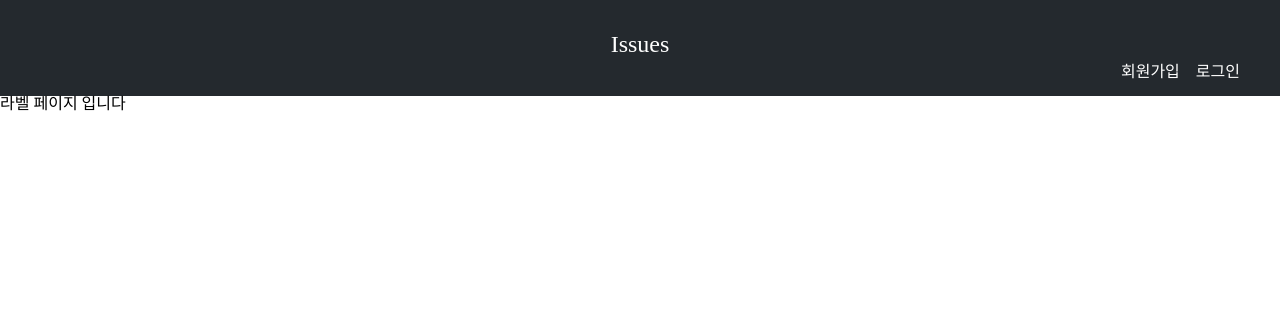
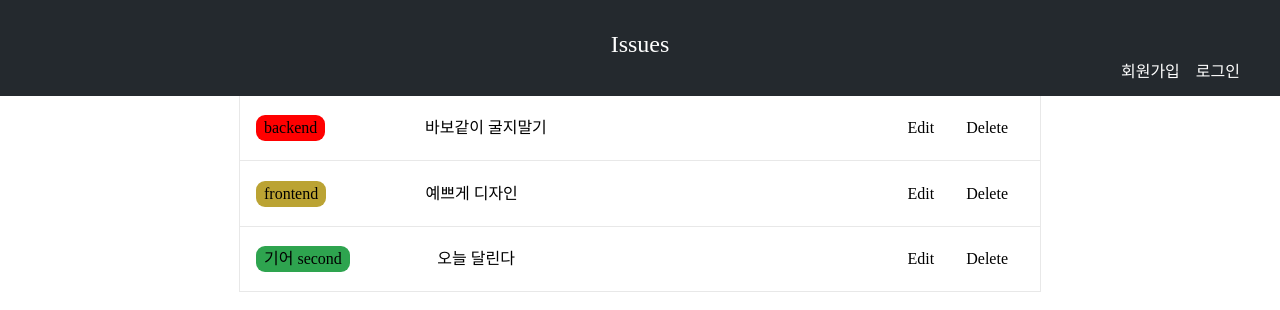
Before and after one commit to boostcamp-2020/IssueTracker-15, a React app in the folder web/client/: page /label in a window 1280 px wide. Shown: the top 310 px of the page. Built offline with nearby package versions, Linux system fonts and the light colour scheme.

Commit message:
feat    : ⚡ label 목록 component 구현

```diff
--- /dev/null
+++ b/web/client/src/@types/label-form.ts
@@ -0,0 +1,6 @@
+export default interface LabelForm {
+  id: number;
+  title: string;
+  description: string;
+  color: string;
+}
--- a/web/client/src/components/button/style.tsx
+++ b/web/client/src/components/button/style.tsx
@@ -6,7 +6,7 @@ export const CustomButton = styled.div`
   align-items: center;
 
   border-radius: 6px;
-  color: ${(porps) => (porps.color === "white" ? "black" : "white")};
+  color: ${(props) => (props.color === "white" ? "black" : "white")};
   background-color: ${(porps) =>
     porps.color === "white" ? "white" : "#2ea44f"};
   width: 3rem;
--- /dev/null
+++ b/web/client/src/components/label-row-container/index.tsx
@@ -0,0 +1,20 @@
+import React from "react";
+import LabelForm from "../../@types/label-form";
+import LabelRow from "../label-row";
+import * as S from "./style";
+
+export default function LabelRowContainer() {
+  const labels: LabelForm[] = [
+    { title: "backend", color: "#ff0000", description: "바보같이 굴지말기" },
+    { title: "frontend", color: "#bba333", description: "예쁘게 디자인" },
+    { title: "기어 second", color: "#2ea44f", description: "오늘 달린다" },
+  ];
+
+  return (
+    <S.LabelRowContainer>
+      {labels.map((label) => {
+        return <LabelRow label={label} />;
+      })}
+    </S.LabelRowContainer>
+  );
+}
--- /dev/null
+++ b/web/client/src/components/label-row-container/style.tsx
@@ -0,0 +1,8 @@
+import styled from "styled-components";
+
+export const LabelRowContainer = styled.div`
+  display: flex;
+  flex-direction: column;
+  justify-content: center;
+  align-items: center;
+`;
--- a/web/client/src/components/label-row/style.tsx
+++ b/web/client/src/components/label-row/style.tsx
@@ -7,7 +7,9 @@ export const LabelRow = styled.div`
   align-items: center;
   width: 60%;
   padding: 1.2rem 1rem;
-  border: 1px solid #e7eaef;
+  border-left: 1px solid #e8e8e8;
+  border-right: 1px solid #e8e8e8;
+  border-bottom: 1px solid #e8e8e8;
 `;
 
 export const LabelContainer = styled.div`
--- a/web/client/src/components/label/style.tsx
+++ b/web/client/src/components/label/style.tsx
@@ -7,6 +7,6 @@ export const Label = styled.div`
   align-items: center;
   background-color: ${(props) => props.color};
   width: max-content;
-  padding: 5px;
+  padding: 5px 8px;
   border-radius: 9px;
 `;
--- a/web/client/src/views/label.tsx
+++ b/web/client/src/views/label.tsx
@@ -1,9 +1,11 @@
 import React from "react";
+import LabelRow from "../components/label-row";
+import LabelRowContainer from "../components/label-row-container";
 
 const LabelPage = () => {
   return (
     <>
-      <div>라벨 페이지 입니다</div>
+      <LabelRowContainer />
     </>
   );
 };
```
